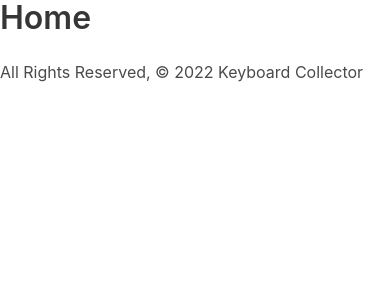
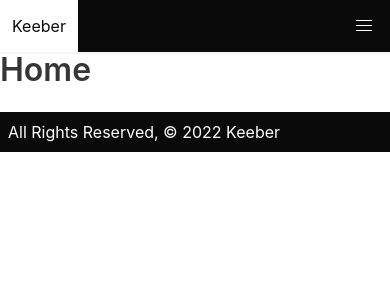
Before and after one commit to roger-davila/keeber, a Django app: template main_app/templates/home.html in a window 390 px wide. Shown: the top 300 px of the page. Run offline with Django 4.2, Linux system fonts and the light colour scheme; the template is opened without the code that fills it, so the values that code supplies are empty.

Commit message:
add navbar and collapsible menu for mobile

```diff
--- a/main_app/templates/base.html
+++ b/main_app/templates/base.html
@@ -10,13 +10,60 @@
       * {
         box-sizing: border-box;
       }
+
+      .navbar-menu {
+        background-color: #0a0a0a;
+      }
+
+      .navbar-item {
+        color: white;
+      }
+
+      .navbar-menu .navbar-item:hover {
+        color: black;
+        background-color: white;
+      }
+
+      #company:hover,
+      .navbar .navbar-menu .navbar-end .navbar-item.link:hover {
+        background-color: white;
+        color: #0a0a0a;
+      }
     </style>
   </head>
   <body>
+    <header>
+      <nav class="navbar has-shadow is-black">
+        <div class="navbar-brand">
+          <a href="{% url 'home' %}" class="navbar-item" id="company">Keeber</a>
+          <a class="navbar-burger" id="burger">
+            <span></span>
+            <span></span>
+            <span></span>
+          </a>
+        </div>
+        <div class="navbar-menu" id="nav-links">
+          <div class="navbar-end">
+            <a href="" class="navbar-item link">Keyboards</a>
+            <a href="" class="navbar-item link">Sign Up</a>
+            <a href="" class="navbar-item link">Login</a>
+          </div>
+        </div>
+      </nav>
+    </header>
     {% block content %}
     {% endblock %}
-    <footer>
-      <div>All Rights Reserved, &copy; 2022 Keyboard Collector &nbsp;</div>
-   </footer>
+    <footer class="has-background-black has-text-white p-2">
+      <div>All Rights Reserved, &copy; 2022 Keeber &nbsp;</div>
+    </footer>
+   <script>
+    const burgerIcon = document.querySelector('#burger');
+    const navbarMenu = document.querySelector('#nav-links');
+
+    burgerIcon.addEventListener('click', () => {
+      burgerIcon.classList.toggle('is-active');
+      navbarMenu.classList.toggle('is-active');
+    });
+   </script>
   </body>
 </html>
```
